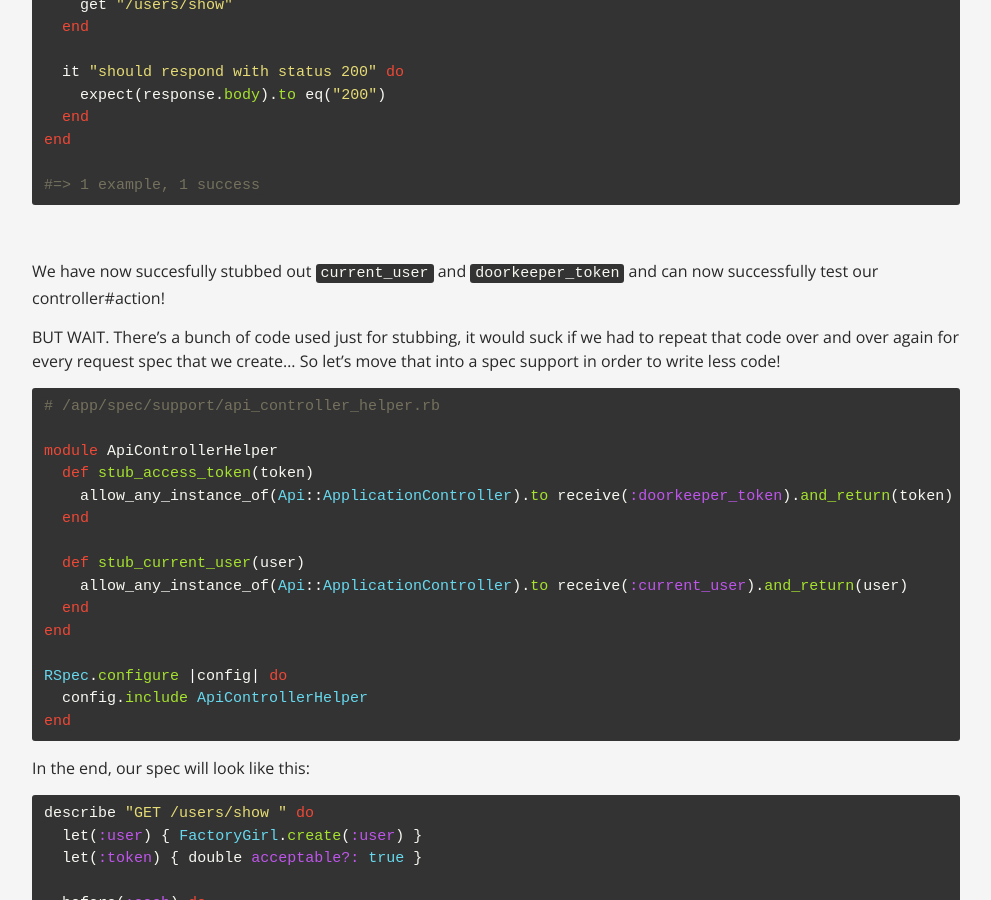
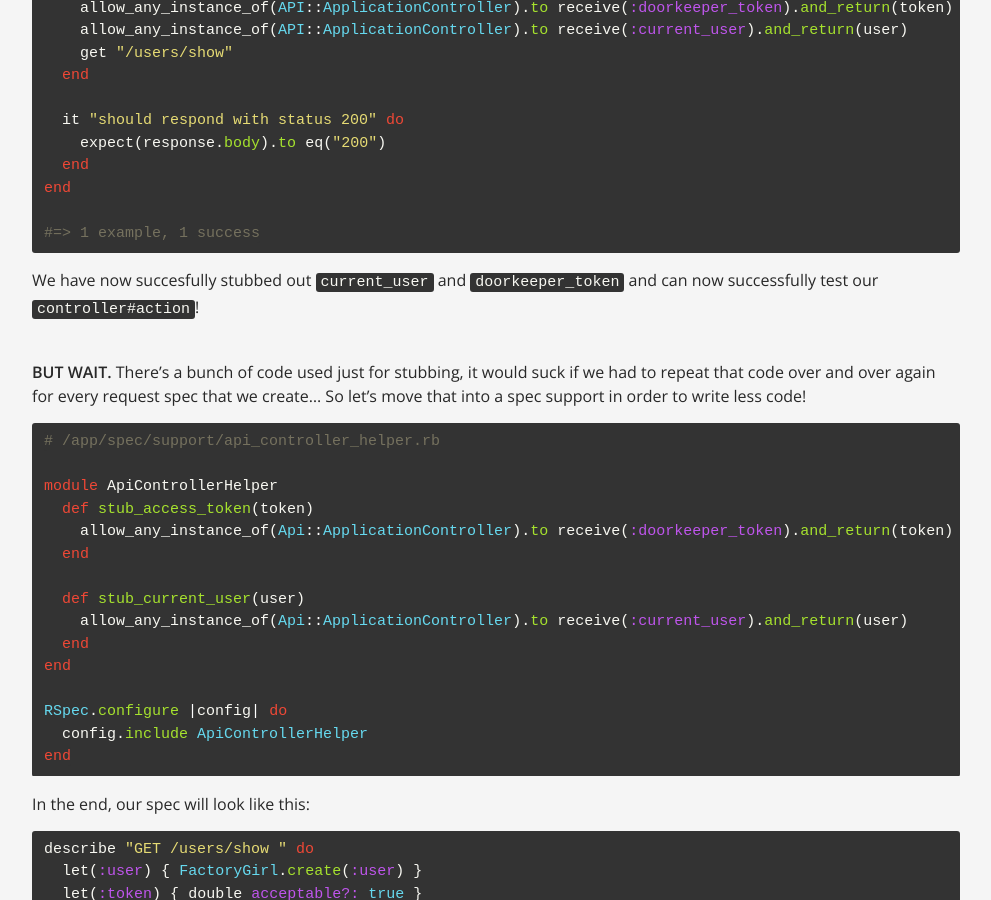
Before and after one commit to johnnyji/jekyll_blog, a Jekyll site: the page built from _posts/2015-06-18-stubbing-controller-instance-methods-in-rspec.markdown, in a window 1280 px wide and 900 px high, scrolled down 1930 px. Shown: the whole window, without its empty margins (144-1135 px from the left). Built offline with Jekyll 4.4.1, drawn with Linux system fonts in a browser that asks for light colours; nearby versions of some CDN libraries; some of the changed text lies outside the part shown.

Commit message:
update post

```diff
--- a/_posts/2015-06-18-stubbing-controller-instance-methods-in-rspec.markdown
+++ b/_posts/2015-06-18-stubbing-controller-instance-methods-in-rspec.markdown
@@ -8,8 +8,9 @@
 Recently I've had to restructure our [company's][fitplan] API at work and part of that writing new request specs for everything.
 
 One HUGE headache I ran into while writing request specs was bypassing controller `before_actions` such as `require_user`, as well as stubbing out crucial controller instance methods like `current_user`.
+<br><br>
 
-I spent a good few days researching online for different methods, and I don't exaggerate when I say that I tried nearly everything:
+I tried searching online; I don't exaggerate when I say that I tried nearly everything:
 
 {% highlight ruby %}
 let(:user) { FactoryGirl.create(:user) }
@@ -26,11 +27,11 @@
 allow(ApplicationController)to receive(:current_user).and_return(user)
 #=> by this point I was ready to give up...
 {% endhighlight %}
-<br>
 
 You get the idea... Hours of searching Stack Overflow and Relish and different docs didn't yield me the answer I needed.
+<br><br>
 
-Then I realized that `current_user`, `require_login` and all these methods were INSTANCE METHODS. Not class methods. <strong>Here's the correct way to stub out instance methods in RSpec:</strong>
+Then I realized that `current_user`, `require_login` and all these methods were <strong>INSTANCE METHODS</strong>. Not class methods. <strong>Here's the correct way to stub out instance methods in RSpec:</strong>
 
 {% highlight ruby %}
 let(:user) { FactoryGirl.create(:user) }
@@ -45,7 +46,7 @@
 {% endhighlight %}
 
 This RSpec helper allows you to stub out any instance method that exists on any class. However, my major use for this has been for stubbing out controller methods such as `current_user`, any controller before actions and <strong>access tokens</strong> if I'm doing request specs on a Rails API.
-<br>
+<br><br>
 
 <em>Example of controller action to test:</em>
 
@@ -64,6 +65,7 @@
 
 end
 {% endhighlight %}
+<br>
 
 In this example, we are using the [Doorkeeper gem][doorkeeper] to protect the controller against unauthorized API calls (the following example will work with other token authorization methods too, the process is similar).
 
@@ -87,11 +89,11 @@
 
 #=> 1 example, 1 success
 {% endhighlight %}
-<br>
 
-We have now succesfully stubbed out `current_user` and `doorkeeper_token` and can now successfully test our controller#action!
+We have now succesfully stubbed out `current_user` and `doorkeeper_token` and can now successfully test our `controller#action`!
+<br><br>
 
-BUT WAIT. There's a bunch of code used just for stubbing, it would suck if we had to repeat that code over and over again for every request spec that we create... So let's move that into a spec support in order to write less code!
+<strong>BUT WAIT.</strong> There's a bunch of code used just for stubbing, it would suck if we had to repeat that code over and over again for every request spec that we create... So let's move that into a spec support in order to write less code!
 
 {% highlight ruby %}
 # /app/spec/support/api_controller_helper.rb
@@ -135,7 +137,7 @@
 
 It took me quite a while to figure this out but in the end it was more than worth it. Armed with this knowledge, I'm sure you'll be able to bang out pages and pages of request specs in no time!
 
-Fuck yeah.
+<strong>Fuck yeah.</strong>
 
 
 
```
